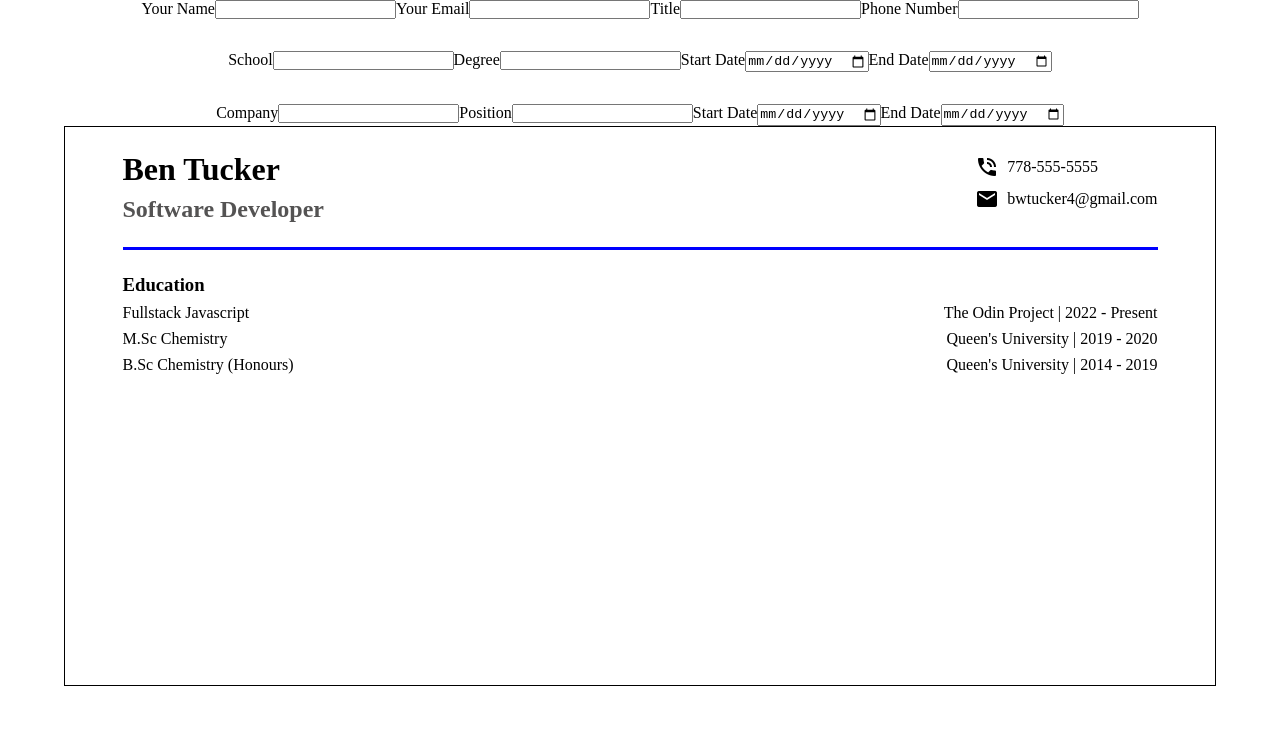
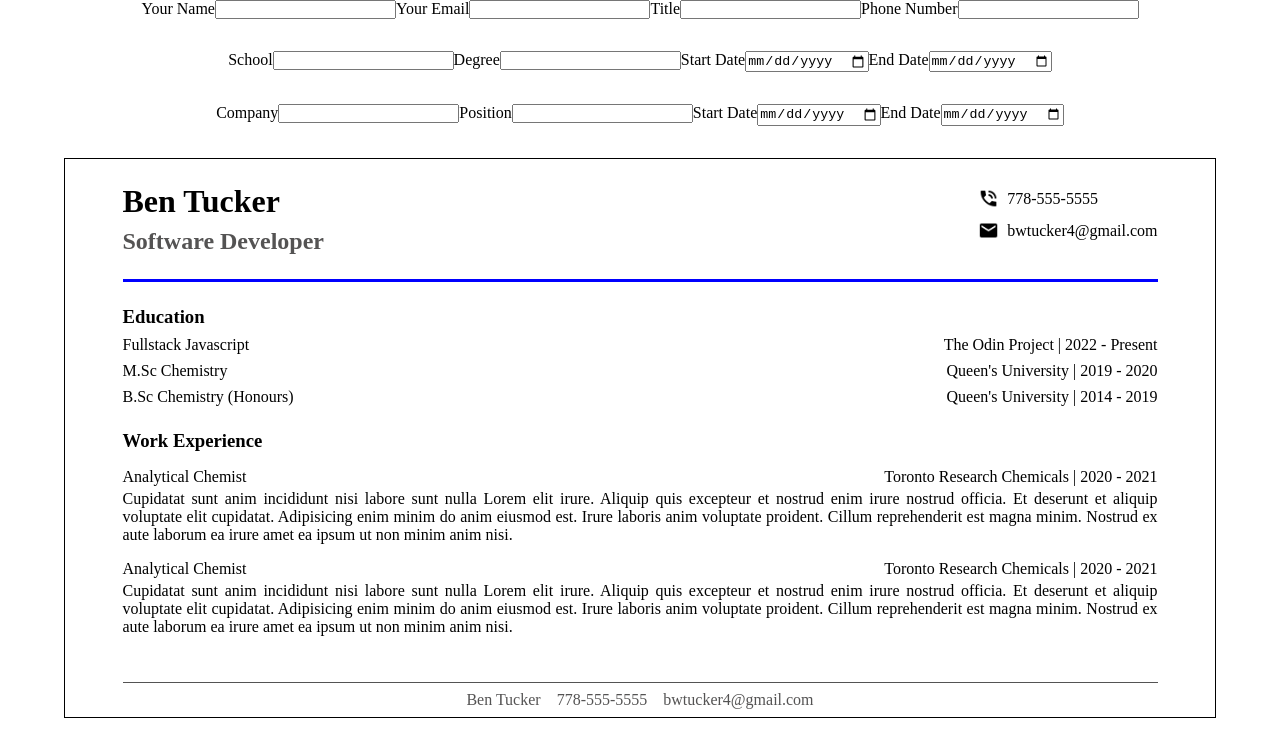
Before and after one commit to tenbucker4/employable, a React (Create React App) app in the folder cv-project/: page / in a window 1280 px wide. Shown: the top 756 px of the page. Built offline with nearby package versions, Linux system fonts and the light colour scheme.

Commit message:
Finish initial layout of resume

```diff
--- a/cv-project/src/components/Resume.js
+++ b/cv-project/src/components/Resume.js
@@ -43,6 +43,50 @@ const Resume = (props) => {
                     </p>
                 </div>
             </section>
+            <section className="work-section">
+                <h3>Work Experience</h3>
+                <div className="work-entry">
+                    <div className="work-heading">
+                        <p>Analytical Chemist</p>
+                        <p>
+                            Toronto Research Chemicals |{" "}
+                            <span>2020 - 2021</span>
+                        </p>
+                    </div>
+                    <div className="work-details">
+                        Cupidatat sunt anim incididunt nisi labore sunt nulla
+                        Lorem elit irure. Aliquip quis excepteur et nostrud enim
+                        irure nostrud officia. Et deserunt et aliquip voluptate
+                        elit cupidatat. Adipisicing enim minim do anim eiusmod
+                        est. Irure laboris anim voluptate proident. Cillum
+                        reprehenderit est magna minim. Nostrud ex aute laborum
+                        ea irure amet ea ipsum ut non minim anim nisi.
+                    </div>
+                </div>
+                <div className="work-entry">
+                    <div className="work-heading">
+                        <p>Analytical Chemist</p>
+                        <p>
+                            Toronto Research Chemicals |{" "}
+                            <span>2020 - 2021</span>
+                        </p>
+                    </div>
+                    <div className="work-details">
+                        Cupidatat sunt anim incididunt nisi labore sunt nulla
+                        Lorem elit irure. Aliquip quis excepteur et nostrud enim
+                        irure nostrud officia. Et deserunt et aliquip voluptate
+                        elit cupidatat. Adipisicing enim minim do anim eiusmod
+                        est. Irure laboris anim voluptate proident. Cillum
+                        reprehenderit est magna minim. Nostrud ex aute laborum
+                        ea irure amet ea ipsum ut non minim anim nisi.
+                    </div>
+                </div>
+            </section>
+            <footer>
+                <p>Ben Tucker</p>
+                <p>778-555-5555</p>
+                <p>bwtucker4@gmail.com</p>
+            </footer>
         </div>
     );
 };
--- a/cv-project/src/styles/app.css
+++ b/cv-project/src/styles/app.css
@@ -9,6 +9,7 @@
 .container {
     display: flex;
     flex-direction: column;
+    gap: 2rem;
 }
 
 .cv-form {
--- a/cv-project/src/styles/resume.css
+++ b/cv-project/src/styles/resume.css
@@ -37,7 +37,7 @@ li {
 }
 
 li img {
-    width: 1.5rem;
+    width: 1.3rem;
     height: auto;
 }
 
@@ -53,3 +53,33 @@ section {
     display: flex;
     justify-content: space-between;
 }
+
+.work-section {
+    gap: 1rem;
+}
+
+.work-entry {
+    display: flex;
+    flex-direction: column;
+    gap: 0.25rem;
+}
+
+.work-heading {
+    display: flex;
+    justify-content: space-between;
+}
+
+.work-details {
+    text-align: justify;
+}
+
+footer {
+    justify-content: center;
+    width: 90%;
+    margin-top: auto;
+    display: flex;
+    gap: 1rem;
+    padding: 0.5rem 0rem;
+    color: rgb(84, 83, 83);
+    border-top: 1px solid rgb(84, 83, 83);
+}
```
